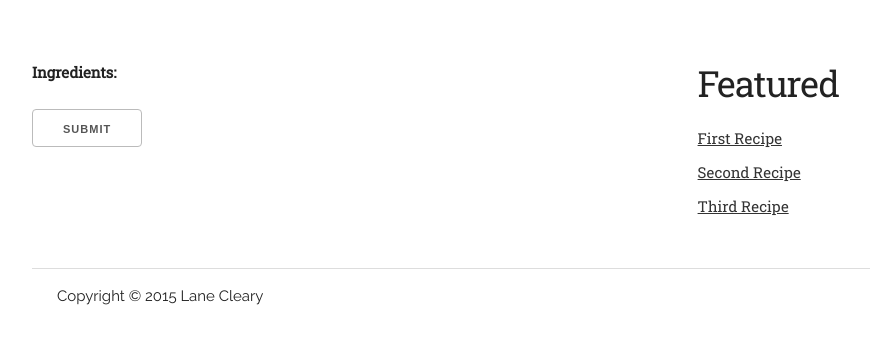
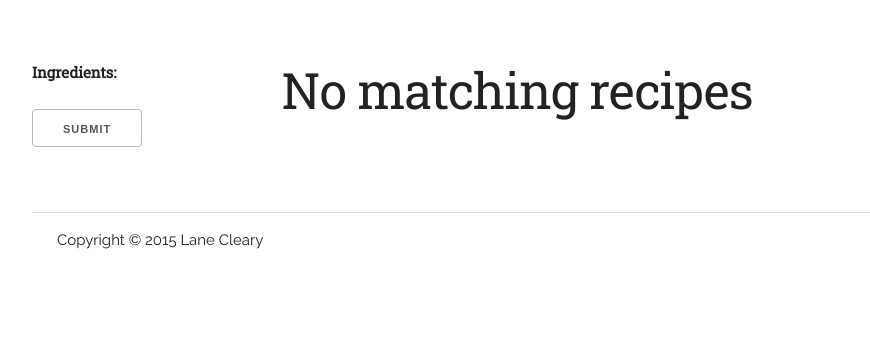
Before and after one commit to a-out/prettyinpecans, a Django app: page /posts/browser/ in a window 1280 px wide. Shown: the part 119-463 px from the top of the page, without its empty margins (128-998 px from the left). Run offline with Django 3.2, Linux system fonts and the light colour scheme; data that the repository does not hold is empty; some libraries are stand-ins or nearby versions.

Commit message:
no siderbar on recipe browser

```diff
--- a/blog/managers.py
+++ b/blog/managers.py
@@ -2,6 +2,11 @@ from django.db import models
 
 class RecipeBrowserManager(models.Manager):
     def filter(self, **kwargs):
-        ingredients = kwargs['ingredients']
-        recipes = self.model.objects.all()
-        return [r for r in recipes if r.has_all_ingredients(ingredients)]
+        ingredients = kwargs.get('ingredients', [])
+        recipes = self.all()
+        return [r for r in recipes if
+                r.has_all_ingredients(ingredients)]
+
+    def all(self):
+        return [r for r in self.model.objects.all()
+                if r.has_post()]
--- a/blog/models.py
+++ b/blog/models.py
@@ -130,5 +130,8 @@ class Recipe(models.Model):
     def image(self):
         return self.posts.first().header_image.image
 
+    def has_post(self):
+        return self.posts.count() > 0
+
     def __str__(self):
         return self.name
--- a/blog/templates/blog/base.html
+++ b/blog/templates/blog/base.html
@@ -33,14 +33,7 @@
       </div>
 
       <div class="row">
-         <div class="two-thirds column">
-            {% block content %}{% endblock %}
-         </div>
-
-         <div class="one-third column sidebar">
-            <h3>Featured</h3>
-            {% include "blog/latest_recipes.html" %}
-         </div>
+         {% block content %}{% endblock %}
       </div>
 
       <div class="row footer">
--- a/blog/templates/blog/recipe_browser.html
+++ b/blog/templates/blog/recipe_browser.html
@@ -4,10 +4,15 @@
 
     {% if error_message %}<p><strong>{{ error_message }}</strong></p>{% endif %}
 
-    <form action="{% url 'recipe_browser' %}" method="post" class="recipe-browser-form">
-        {% csrf_token %}
-        {{ form }}
-        <input type="submit" value="Submit" />
-    </form>
+    <div class="three columns">
+        <form action="{% url 'recipe_browser' %}" method="post" class="recipe-browser-form">
+            {% csrf_token %}
+            {{ form }}
+            <input type="submit" value="Submit" />
+        </form>
+    </div>
 
+    <div class="nine columns">
+        {% include 'blog/recipes.html' with recipes=recipes %}
+    </div>
 {% endblock %}
--- a/blog/templates/blog/recipes.html
+++ b/blog/templates/blog/recipes.html
@@ -1,8 +1,3 @@
-{% extends 'blog/base.html' %}
-
-{% block content %}
-
-
 {% if recipes %}
    <h1>Recipes</h1>
 
@@ -12,6 +7,3 @@
 {% else %}
    <h1>No matching recipes</h1>
 {% endif %}
-
-
-{% endblock %}
--- a/blog/views.py
+++ b/blog/views.py
@@ -23,9 +23,11 @@ def recipe_browser(request):
             filtered_recipes = Recipe.browser.filter(
                 ingredients=form.cleaned_data['ingredients'])
             return render(request,
-                    'blog/recipes.html',
-                    {'recipes': filtered_recipes})
+                    'blog/recipe_browser.html',
+                    {'form': form, 'recipes': filtered_recipes})
     else:
         form = RecipeBrowserForm()
 
-    return render(request, 'blog/recipe_browser.html', {'form': form})
+    return render(request,
+        'blog/recipe_browser.html',
+        {'form': form, 'recipes': Recipe.browser.all()})
```
Also changed, not shown: blog/templates/blog/index.html (+10 -3 lines).
